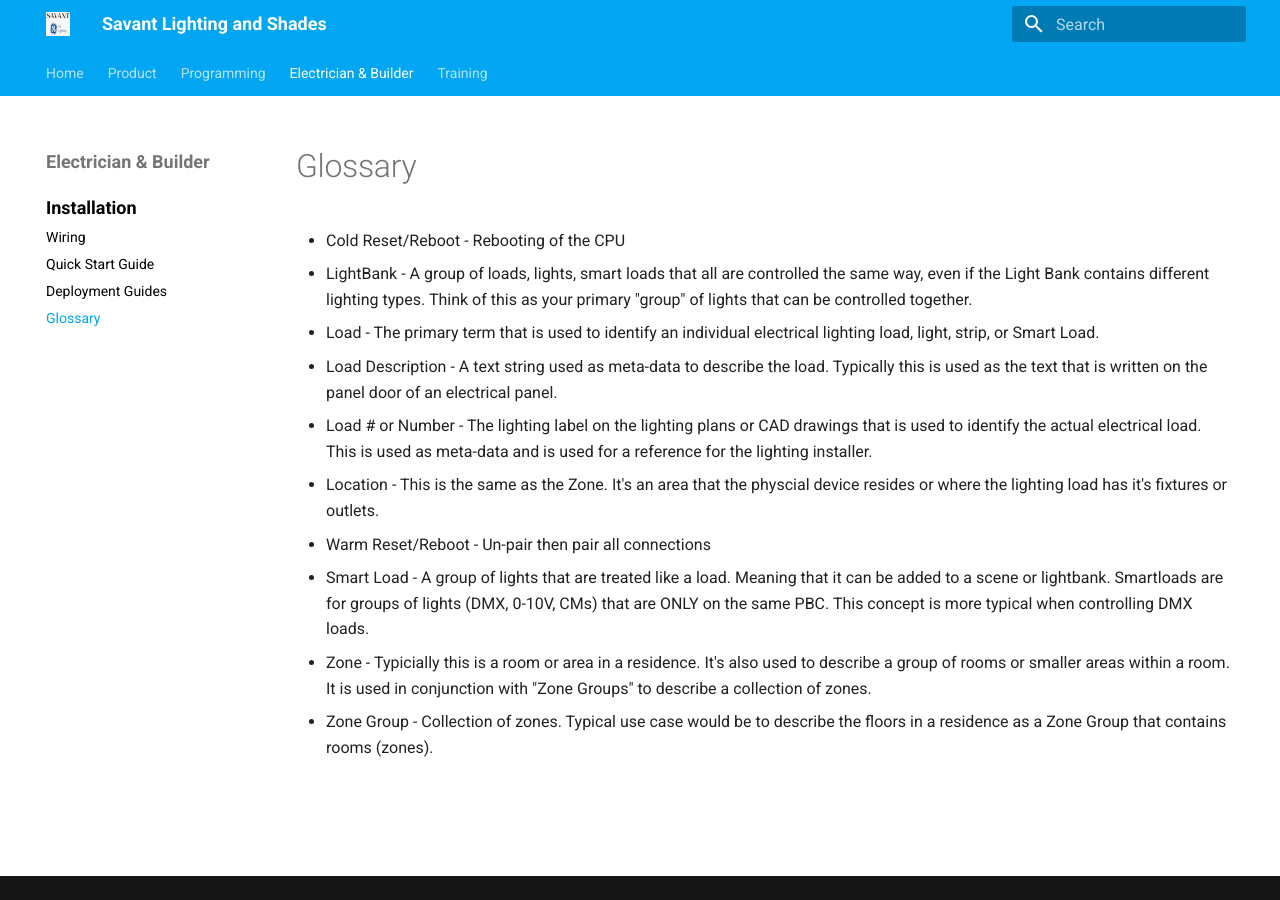
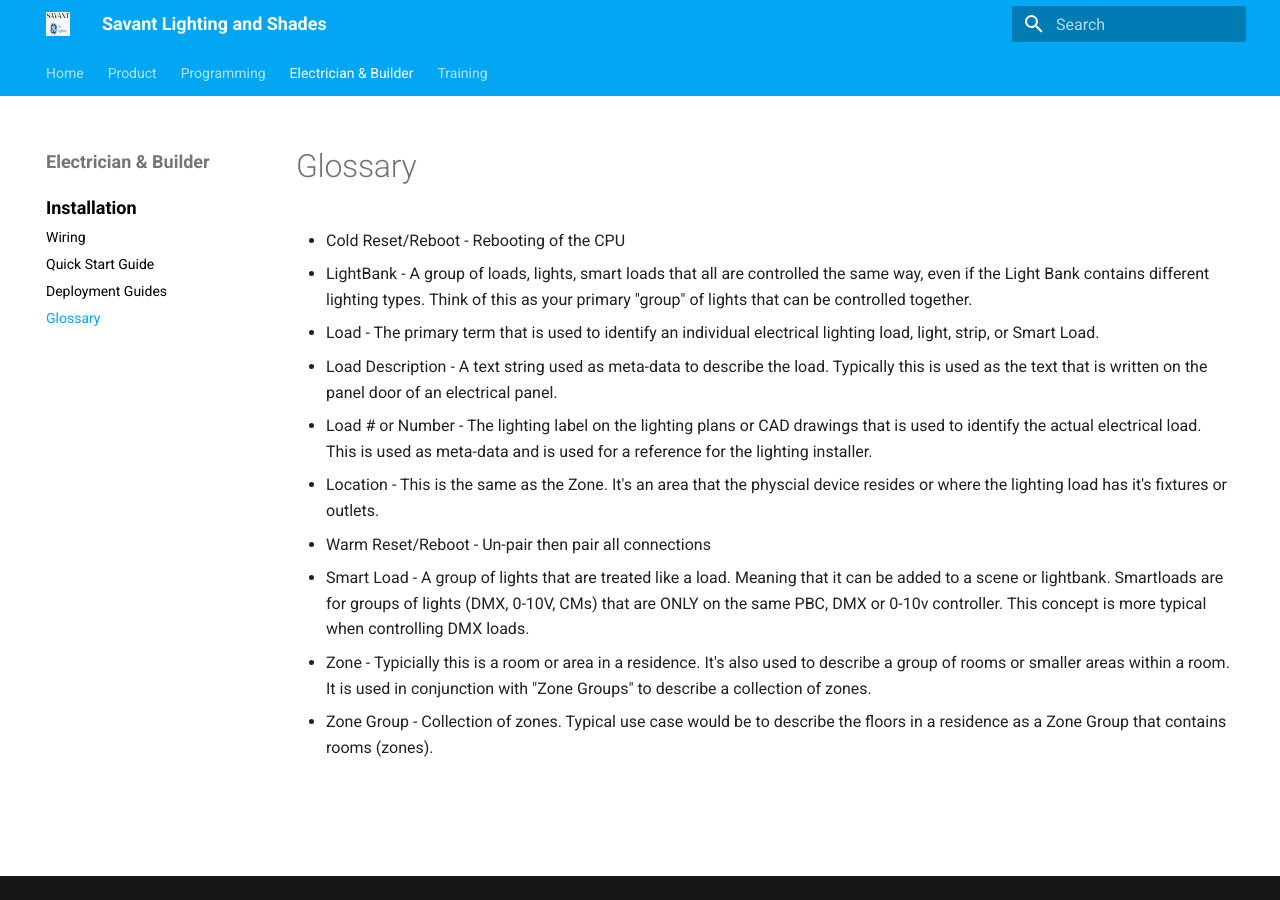
Before and after one commit to ge-lighting/prolighting, an MkDocs documentation site: the page built from docs/builder/glossary.md, in a window 1280 px wide. Built offline with MkDocs 1.6.1 and Material for MkDocs 9.7.7, drawn with Linux system fonts in a browser that asks for light colours.

Commit message:
Updated the glossary to make the Smart Load definition more accurate

```diff
--- a/docs/builder/glossary.md
+++ b/docs/builder/glossary.md
@@ -7,6 +7,6 @@
 * Load # or Number - The lighting label on the lighting plans or CAD drawings that is used to identify the actual electrical load.  This is used as meta-data and is used for a reference for the lighting installer.
 * Location - This is the same as the Zone.  It's an area that the physcial device resides or where the lighting load has it's fixtures or outlets.
 * Warm Reset/Reboot - Un-pair then pair all connections
-* Smart Load - A group of lights that are treated like a load.  Meaning that it can be added to a scene or lightbank. Smartloads are for groups of lights (DMX, 0-10V, CMs) that are ONLY on the same PBC.  This concept is more typical when controlling DMX loads.
+* Smart Load - A group of lights that are treated like a load.  Meaning that it can be added to a scene or lightbank. Smartloads are for groups of lights (DMX, 0-10V, CMs) that are ONLY on the same PBC, DMX or 0-10v controller.  This concept is more typical when controlling DMX loads.
 * Zone - Typicially this is a room or area in a residence.  It's also used to describe a group of rooms or smaller areas within a room.  It is used in conjunction with "Zone Groups" to describe a collection of zones.
 * Zone Group - Collection of zones.  Typical use case would be to describe the floors in a residence as a Zone Group that contains rooms (zones).
```
Also changed, not shown: 1 other file.
